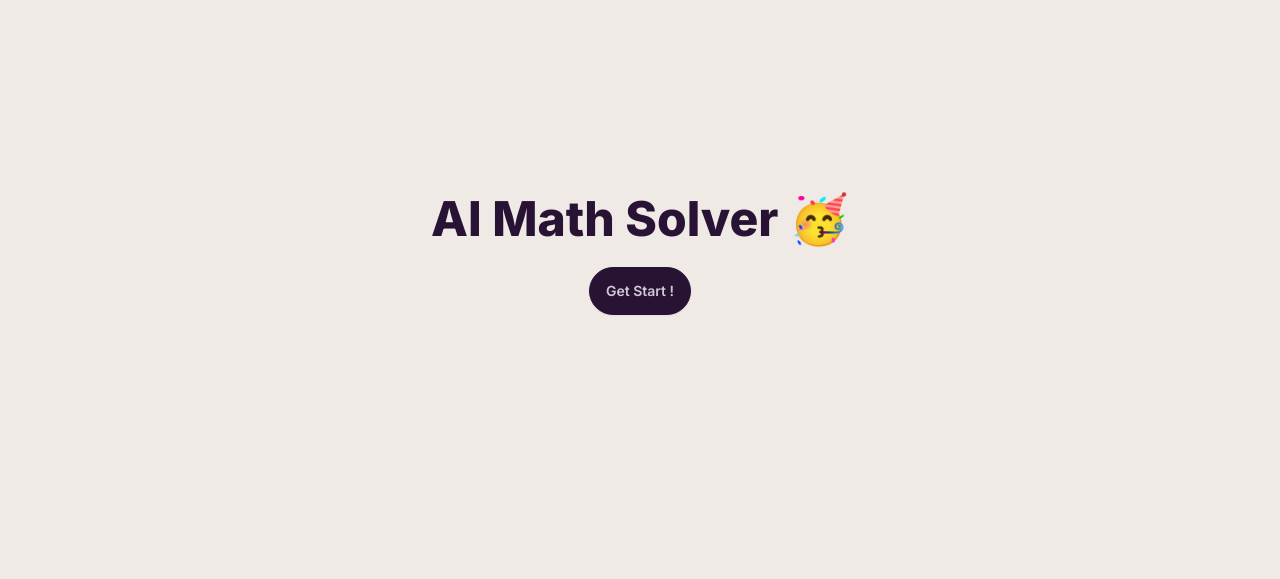
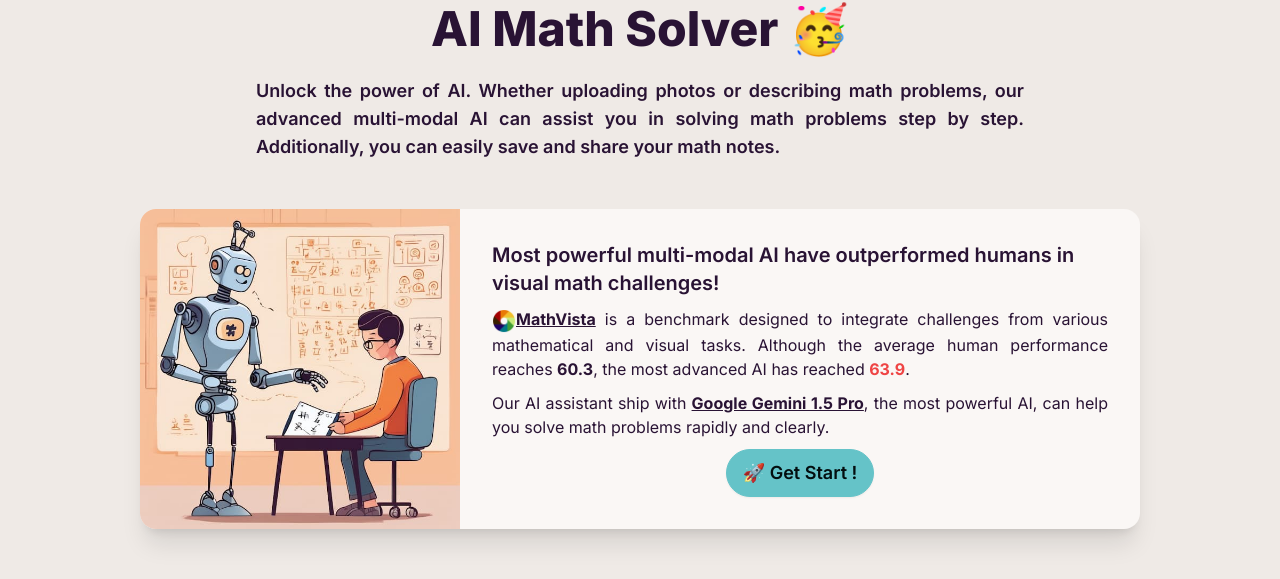
Before and after one commit to ppaanngggg/ai-math-solve, a Next.js app: page / in a window 1280 px wide. Shown: the part 141-720 px from the top of the page. Built offline with nearby package versions, Linux system fonts and the light colour scheme; no server answers; the database is empty.

Commit message:
add homepage

```diff
--- a/app/Conversation.tsx
+++ b/app/Conversation.tsx
@@ -161,7 +161,7 @@
   const editable = !generating && textOutput === '';
 
   return (
-    <div className="flex flex-col w-[60rem] max-w-full items-center p-2 mt-5">
+    <div className="p-2 my-5 flex flex-col w-[60rem] max-w-full items-center">
       <InputMessages
         messages={messages}
         setMessages={setMessages}
--- /dev/null
+++ b/app/Homepage.tsx
@@ -0,0 +1,84 @@
+import Link from 'next/link';
+import { User } from '@supabase/supabase-js';
+import Image from 'next/image';
+
+export default function Homepage(props: { user: User | null }) {
+  return (
+    <div className="my-10 px-3 w-[64rem] max-w-full flex flex-col justify-center items-center">
+      <h1 className="text-5xl font-extrabold">AI Math Solver 🥳</h1>
+      <h2 className="w-[48rem] max-w-full mt-6 text-lg font-semibold text-justify">
+        Unlock the power of AI. Whether uploading photos or describing math
+        problems, our advanced multi-modal AI can assist you in solving math
+        problems step by step. Additionally, you can easily save and share your
+        math notes.
+      </h2>
+      <div className="mt-12 w-full h-[20rem] card card-side bg-base-100 shadow-xl">
+        <figure className="w-[20rem] h-[20rem]">
+          <Image
+            src="/cover.jpg"
+            alt="cover image - robot teach student to learn math"
+            width={300}
+            height={300}
+          />
+        </figure>
+        <div className="flex-1 card-body overflow-auto">
+          <h2 className="card-title">
+            Most powerful multi-modal AI have outperformed humans in visual math
+            challenges!
+          </h2>
+          <p className="mt-0.5 text-justify">
+            <Link
+              href="https://mathvista.github.io"
+              className="underline"
+              rel="noopener ugc nofollow"
+              target="_blank"
+            >
+              <Image
+                src="/mathvista.webp"
+                alt="MathVista logo"
+                width={24}
+                height={24}
+                className="inline"
+              />
+              <b>MathVista</b>
+            </Link>{' '}
+            is a benchmark designed to integrate challenges from various
+            mathematical and visual tasks. Although the average human
+            performance reaches <b>60.3</b>, the most advanced AI has reached{' '}
+            <span className="text-red-500 font-bold">63.9</span>.
+          </p>
+          <p className="text-justify">
+            Our AI assistant ship with{' '}
+            <Link
+              href="https://deepmind.google/technologies/gemini/"
+              className="underline"
+              rel="noopener ugc nofollow"
+              target="_blank"
+            >
+              <b>Google Gemini 1.5 Pro</b>
+            </Link>
+            , the most powerful AI, can help you solve math problems rapidly and
+            clearly.
+          </p>
+          <div className="card-actions justify-center">
+            <Link href={props.user != null ? '/pricing' : '/signin'}>
+              <button className="btn btn-primary text-lg font-semibold hover:scale-105">
+                🚀 Get Start !
+              </button>
+            </Link>
+          </div>
+        </div>
+      </div>
+      {/*<div className="mt-10 w-full flex flex-col items-center justify-center bg-base-100">*/}
+      {/*  <h2 className="mt-5 text-4xl font-bold">TODO</h2>*/}
+      {/*  <h3 className="mt-5"></h3>*/}
+      {/*  <div className="mt-5 card card-compact bg-base-300 shadow-xl">*/}
+      {/*    <div className="card-body">*/}
+      {/*      <h4 className="card-title">TODO</h4>*/}
+      {/*      <p>TODO</p>*/}
+      {/*    </div>*/}
+      {/*  </div>*/}
+      {/*</div>*/}
+    </div>
+  );
+}
--- a/app/layout.tsx
+++ b/app/layout.tsx
@@ -14,7 +14,9 @@
 const meta = {
   title: 'AI Math Solver',
   description:
-    'Your best AI assistant solve math problems with step-by-step solutions. Try it now! - AI Math Solver',
+    'Unlock the power of AI. Whether uploading photos or describing math problems, ' +
+    'our advanced multi-modal AI can assist you in solving math problems step by step. ' +
+    'Additionally, you can easily save and share your math notes.',
   cardImage: '/og.png',
   robots: 'follow, index',
   favicon: '/favicon.ico',
--- a/app/page.tsx
+++ b/app/page.tsx
@@ -1,6 +1,6 @@
-import Link from 'next/link';
 import { createClient } from '@/utils/supabase/server';
 import Conversation from '@/app/Conversation';
+import Homepage from '@/app/Homepage';
 
 export const maxDuration = 60;
 
@@ -24,12 +24,7 @@
       {user != null && subscription != null ? (
         <Conversation />
       ) : (
-        <>
-          <h1 className="text-5xl font-extrabold">AI Math Solver 🥳</h1>
-          <Link href={user != null ? '/pricing' : '/signin'}>
-            <button className="m-6 btn btn-neutral ">{'Get Start !'}</button>
-          </Link>
-        </>
+        <Homepage user={user} />
       )}
     </>
   );
```
Also changed, not shown: public/cover.jpg (added), public/mathvista.webp (added).
